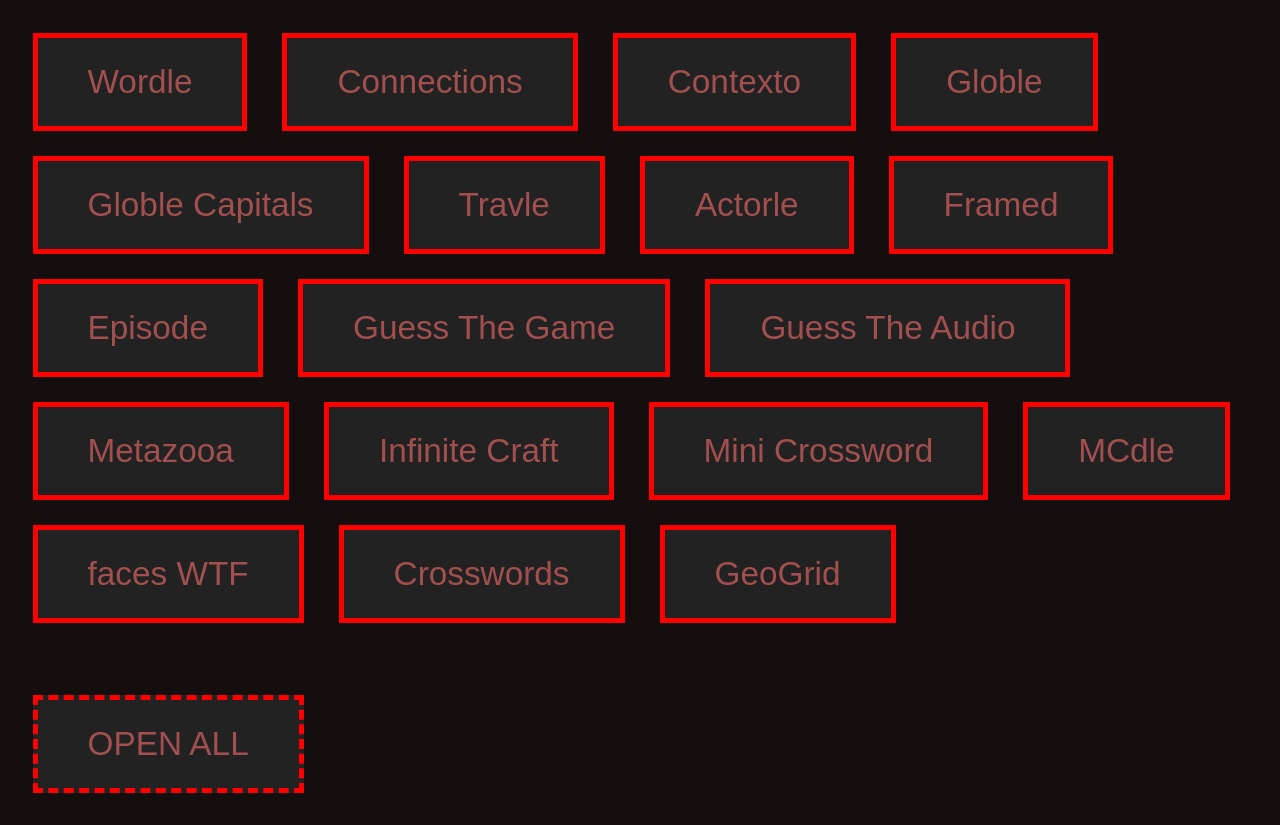
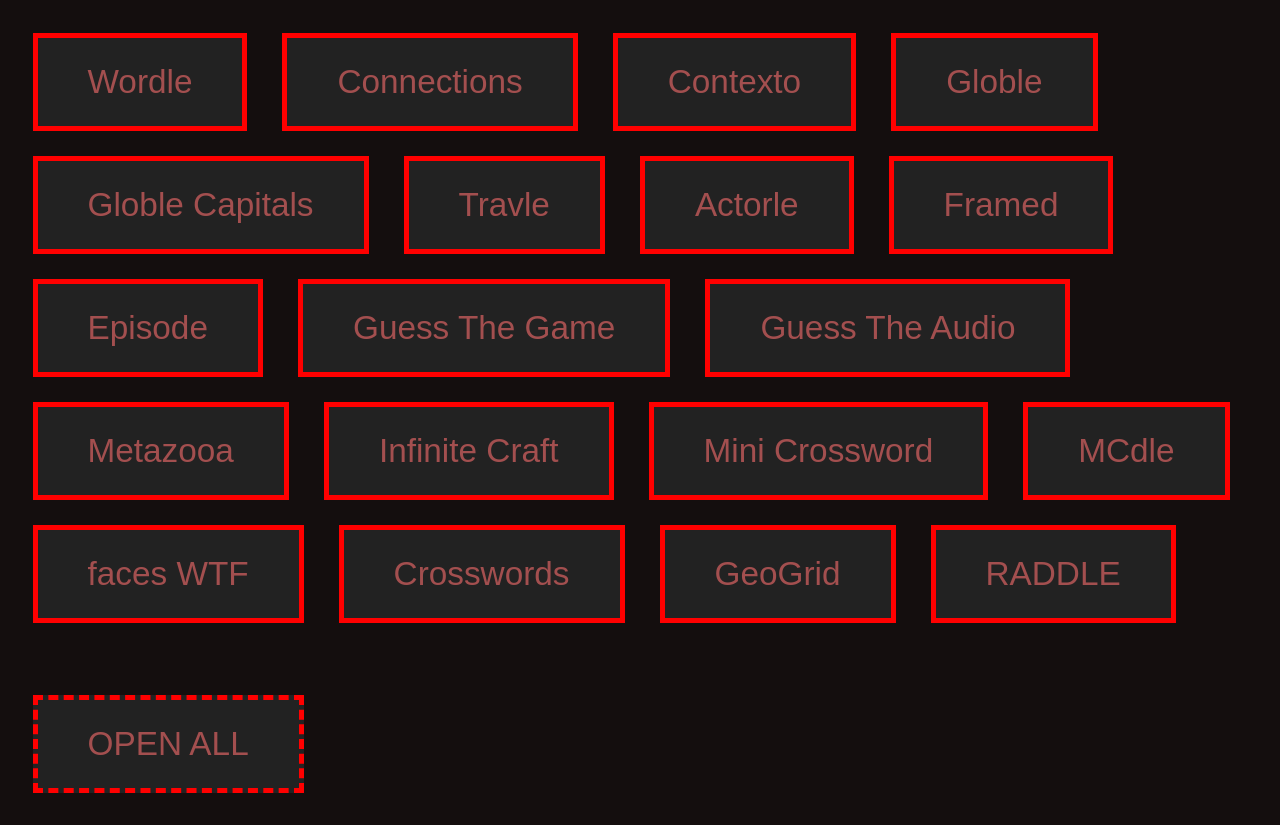
Before and after one commit to Not-A-Zinger/Zinger-dle, a plain HTML site: page index.html in a window 1280 px wide. Drawn offline with Linux system fonts and the light colour scheme.

Commit message:
Update index.html
Added Raddle

```diff
--- a/index.html
+++ b/index.html
@@ -27,7 +27,8 @@
         <button><a href="https://www.mcdle.net/" target="_blank">MCdle</a></button>
         <button><a href="https://faces.wtf/" target="_blank">faces WTF</a></button>
         <button><a href="https://www.boatloadpuzzles.com/playcrossword" target="_blank">Crosswords</a></button>
-    <button><a href="https://www.geogridgame.com/" target="_blank">GeoGrid</a></button>
+        <button><a href="https://www.geogridgame.com/" target="_blank">GeoGrid</a></button>
+        <button><a href="https://raddle.quest/" target="_blank">RADDLE</a></button>
         <br><br>
         <button id="all" onclick="return confirmation()" type="submit"><a >OPEN ALL</a></button>
 </body>
```
